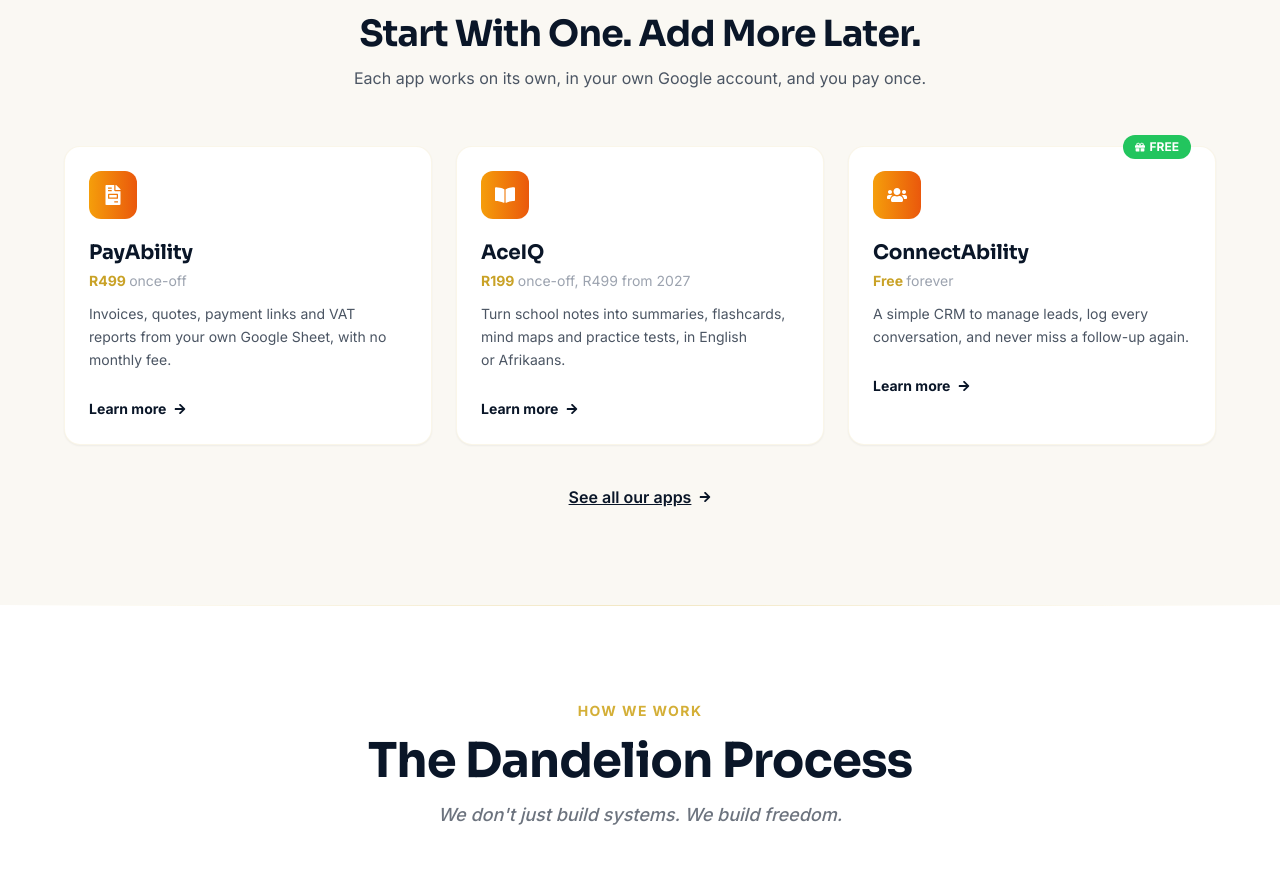
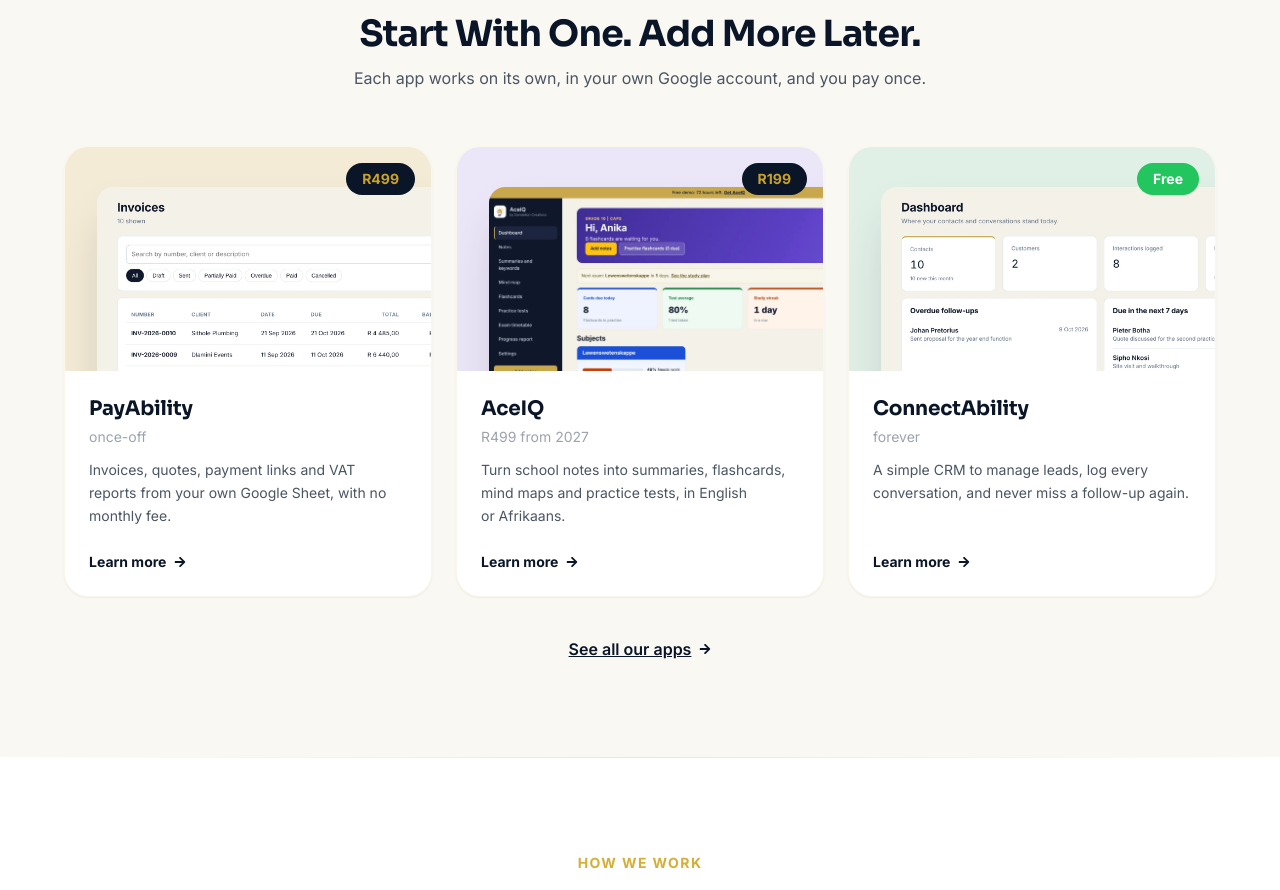
Before and after one commit to DandelionSeedlings/dandelion-va-website, a Next.js app: page / in a window 1280 px wide. Shown: the part 1180-2070 px from the top of the page. Built offline with nearby package versions, Linux system fonts and the light colour scheme; no server answers.

Commit message:
adjusted flagship products

```diff
--- a/src/components/FlagshipProducts.js
+++ b/src/components/FlagshipProducts.js
@@ -2,33 +2,39 @@
 
 import { motion } from 'framer-motion'
 import Link from 'next/link'
-import { FaUsers, FaFileInvoice, FaBookOpen, FaArrowRight, FaGift } from 'react-icons/fa'
+import { FaArrowRight } from 'react-icons/fa'
 
 const products = [
   {
-    icon: FaFileInvoice,
     name: 'PayAbility',
     price: 'R499',
     priceNote: 'once-off',
     desc: 'Invoices, quotes, payment links and VAT reports from your own Google Sheet, with no monthly fee.',
     href: '/payability',
+    img: '/images/payability/invoices.webp',
+    alt: 'PayAbility invoices screen',
+    tint: '#F3EBD6',
   },
   {
-    icon: FaBookOpen,
     name: 'AceIQ',
     price: 'R199',
-    priceNote: 'once-off, R499 from 2027',
+    priceNote: 'R499 from 2027',
     desc: 'Turn school notes into summaries, flashcards, mind maps and practice tests, in English or Afrikaans.',
     href: '/aceiq',
+    img: '/images/aceiq/dashboard.webp',
+    alt: 'AceIQ student dashboard',
+    tint: '#ECE7F8',
   },
   {
-    icon: FaUsers,
     name: 'ConnectAbility',
     price: 'Free',
     priceNote: 'forever',
     desc: 'A simple CRM to manage leads, log every conversation, and never miss a follow-up again.',
     href: '/connectability',
-    badge: true,
+    img: '/images/connectability/dashboard.webp',
+    alt: 'ConnectAbility dashboard',
+    tint: '#E1F0E7',
+    free: true,
   },
 ]
 
@@ -49,30 +55,37 @@ export default function FlagshipProducts() {
         <div className="grid md:grid-cols-3 gap-6">
           {products.map((product, i) => (
             <motion.div
-              key={i}
+              key={product.name}
               initial={{ opacity: 0, y: 20 }}
               whileInView={{ opacity: 1, y: 0 }}
               viewport={{ once: true }}
               transition={{ delay: i * 0.1 }}
               whileHover={{ y: -6 }}
-              className="bg-white rounded-2xl p-6 shadow-sm border border-gold/10 hover:shadow-xl hover:shadow-gold/10 hover:border-gold/30 transition-all duration-300 relative"
+              className="h-full"
             >
-              {product.badge && (
-                <div className="absolute -top-3 right-6 bg-signal-green text-white text-xs font-bold px-3 py-1 rounded-full flex items-center gap-1">
-                  <FaGift size={10} /> FREE
-                </div>
-              )}
-              <div className="w-12 h-12 bg-gradient-to-r from-amber-500 to-orange-600 rounded-xl flex items-center justify-center text-white mb-5">
-                <product.icon size={20} />
-              </div>
-              <h3 className="font-display text-xl font-bold text-navy-900 mb-1">{product.name}</h3>
-              <p className="text-gold font-bold text-sm mb-3">{product.price} <span className="text-gray-400 font-normal">{product.priceNote}</span></p>
-              <p className="text-gray-600 text-sm mb-6 leading-relaxed">{product.desc}</p>
               <Link
                 href={product.href}
-                className="inline-flex items-center gap-2 text-navy-900 font-bold text-sm hover:text-gold transition-colors"
+                className="group flex flex-col h-full bg-white rounded-3xl overflow-hidden border border-gold/10 shadow-sm hover:shadow-xl hover:shadow-gold/10 hover:border-gold/30 transition-all duration-300"
               >
-                Learn more <FaArrowRight size={12} />
+                <div className="relative h-56 overflow-hidden" style={{ background: product.tint }}>
+                  <img
+                    src={product.img}
+                    alt={product.alt}
+                    loading="lazy"
+                    className="absolute left-8 top-10 w-[120%] max-w-none rounded-tl-2xl shadow-2xl shadow-navy-900/20 transition-transform duration-500 group-hover:-translate-y-1.5"
+                  />
+                  <span className={`absolute top-4 right-4 text-sm font-bold px-4 py-1.5 rounded-full ${product.free ? 'bg-signal-green text-white' : 'bg-navy-900 text-gold'}`}>
+                    {product.price}
+                  </span>
+                </div>
+                <div className="p-6 flex flex-col flex-1">
+                  <h3 className="font-display text-xl font-bold text-navy-900 mb-1">{product.name}</h3>
+                  <p className="text-gray-400 text-sm mb-3">{product.priceNote}</p>
+                  <p className="text-gray-600 text-sm mb-6 leading-relaxed">{product.desc}</p>
+                  <span className="mt-auto inline-flex items-center gap-2 text-navy-900 font-bold text-sm group-hover:text-gold transition-colors">
+                    Learn more <FaArrowRight size={12} className="transition-transform duration-300 group-hover:translate-x-1" />
+                  </span>
+                </div>
               </Link>
             </motion.div>
           ))}
```
